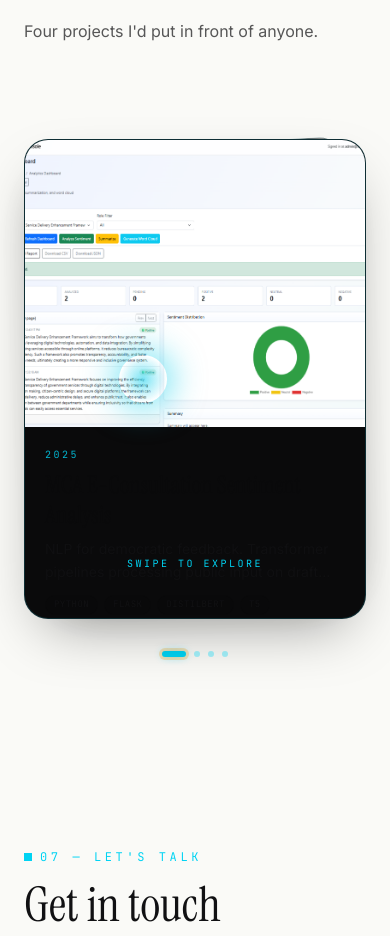
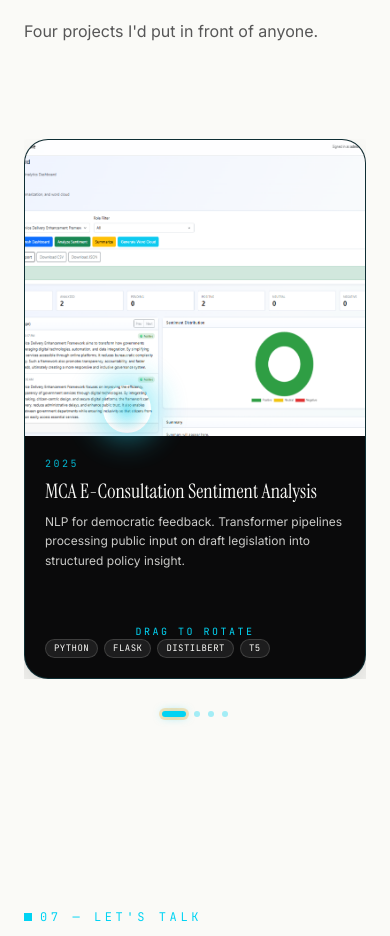
Before and after one commit to chirustark17/CHIRAG_PORTFOLIO, a React (Vite) app: page / in a window 390 px wide. Shown: the part 9620-10556 px from the top of the page. Built offline with nearby package versions, Linux system fonts and the light colour scheme.

Commit message:
Mobile Featured: flat orbit carousel + reel slide 4 title fix
Co-Authored-By: Claude Sonnet 4.6 <noreply@anthropic.com>

```diff
--- a/src/components/ReelSlideViewport.jsx
+++ b/src/components/ReelSlideViewport.jsx
@@ -395,7 +395,7 @@ export function ReelSlideViewport({ currentSlide, direction }) {
           animate={variants.animate}
           exit={variants.exit}
           transition={variants.transition}
-          className="absolute inset-0 flex items-center justify-center p-6 md:p-12 lg:p-16 overflow-y-auto"
+          className="absolute inset-0 flex items-center justify-center px-6 md:px-12 lg:px-16 py-20 md:py-16 lg:py-20 overflow-y-auto"
         >
           <SlideRenderer slide={currentSlide} />
         </motion.div>
--- a/src/components/mobile/SelectedWorkMobile.jsx
+++ b/src/components/mobile/SelectedWorkMobile.jsx
@@ -1,63 +1,32 @@
 import { useState, useEffect, useRef } from 'react'
-import {
-  motion,
-  useMotionValue,
-  useTransform,
-  animate,
-} from 'framer-motion'
+import { motion, AnimatePresence, useMotionValue, useTransform, animate } from 'framer-motion'
 import showcase from '../../data/showcase'
 import { SectionHeading } from '../SectionHeading'
 import { usePrefersReducedMotion } from '../../hooks/usePrefersReducedMotion'
 
-function CardVisual({ item, compact = false }) {
+// ─── CardVisual ────────────────────────────────────────────────────────────────
+// Self-contained dark-tone card surface (ink-950 light / bone-50 dark) so the
+// card always reads as a cinematic poster regardless of page theme.
+function CardVisual({ item, active }) {
   const [imageFailed, setImageFailed] = useState(false)
-
-  if (compact) {
-    return (
-      <article
-        className="w-full h-full rounded-3xl overflow-hidden relative bg-ink-950 dark:bg-bone-50 border"
-        style={{
-          borderColor: 'rgba(34,211,238,0.18)',
-          boxShadow: '0 24px 60px -20px rgba(0,0,0,0.4)',
-        }}
-      >
-        <div className="w-full h-full overflow-hidden bg-ink-950/6">
-          {!imageFailed && item.image ? (
-            <img
-              src={item.image}
-              alt=""
-              aria-hidden="true"
-              className="w-full h-full object-cover"
-              loading="lazy"
-              decoding="async"
-              onError={() => setImageFailed(true)}
-            />
-          ) : (
-            <div
-              className="w-full h-full flex items-center justify-center font-serif text-2xl text-bone-50/70"
-              style={{
-                background: 'linear-gradient(135deg, rgba(34,211,238,0.18), rgba(124,58,237,0.18))',
-              }}
-            />
-          )}
-        </div>
-      </article>
-    )
-  }
 
   return (
     <article
-      className="w-full h-full rounded-3xl overflow-hidden relative border bg-ink-950 dark:bg-bone-50"
+      className={`w-full h-full rounded-3xl overflow-hidden flex flex-col border bg-ink-950 dark:bg-bone-50 ${active ? '' : 'pointer-events-none'}`}
       style={{
         borderColor: 'rgba(34,211,238,0.18)',
         boxShadow: '0 24px 60px -20px rgba(0,0,0,0.4)',
       }}
     >
-      <div className="relative w-full h-[60%] overflow-hidden bg-ink-950/[0.06]">
+      {/* Image area: top 55% */}
+      <div
+        className="relative w-full overflow-hidden"
+        style={{ flex: '0 0 55%', background: 'rgba(10,10,20,0.6)' }}
+      >
         {!imageFailed && item.image ? (
           <img
             src={item.image}
-            alt={item.title}
+            alt={active ? item.title : ''}
             className="w-full h-full object-cover"
             loading="lazy"
             decoding="async"
@@ -75,23 +44,25 @@ function CardVisual({ item, compact = false }) {
         )}
       </div>
 
-      <div className="p-5 flex flex-col gap-2">
+      {/* Content area: bottom 45% */}
+      <div className="flex-1 p-5 flex flex-col gap-2 overflow-hidden">
         <span className="font-mono text-[10px] uppercase tracking-[0.25em] text-cyan-400/85">
           {item.year || 'featured'}
         </span>
-        <h3 className="font-serif text-2xl leading-tight text-ink-950 dark:text-bone-50">
+        <h3 className="font-serif text-xl leading-tight text-bone-50 dark:text-ink-950">
           {item.title}
         </h3>
-        <p className="font-sans text-sm opacity-80 leading-relaxed line-clamp-2">
+        <p className="font-sans text-xs opacity-80 leading-relaxed line-clamp-3 text-bone-50 dark:text-ink-950">
           {item.subtitle}
         </p>
-        <div className="flex flex-wrap gap-1.5 mt-1">
+        <div className="flex flex-wrap gap-1.5 mt-auto">
           {(item.stack || []).slice(0, 4).map((tech) => (
             <span
               key={tech}
               className="font-mono text-[9px] uppercase tracking-wider px-2 py-0.5 rounded-full
-                         bg-ink-950/[0.06] dark:bg-bone-50/[0.06]
-                         border border-ink-950/[0.1] dark:border-bone-50/[0.12]"
+                         bg-bone-50/8 dark:bg-ink-950/6
+                         border border-bone-50/15 dark:border-ink-950/12
+                         text-bone-50 dark:text-ink-950"
             >
               {tech}
             </span>
@@ -102,46 +73,45 @@ function CardVisual({ item, compact = false }) {
   )
 }
 
-function BehindCard({ item, offset, reducedMotion }) {
-  const scale = offset === 1 ? 0.92 : 0.84
-  const yOffset = offset === 1 ? -14 : -24
-  const rotate = offset === 1 ? -3 : 3
-  const opacity = offset === 1 ? 0.6 : 0.3
-
-  const transition = reducedMotion
-    ? { duration: 0 }
-    : { type: 'spring', stiffness: 220, damping: 26 }
+// ─── PeekCard ──────────────────────────────────────────────────────────────────
+// Off-stage neighbour card that partially enters the frame during drag.
+function PeekCard({ item, side, dragX, containerWidth }) {
+  const x = useTransform(dragX, (dx) => {
+    const base = side === 'right' ? containerWidth : -containerWidth
+    return base + dx * 0.3
+  })
+  const opacity = useTransform(dragX, (dx) => {
+    if (side === 'right') return Math.min(1, Math.max(0, -dx / 80))
+    return Math.min(1, Math.max(0, dx / 80))
+  })
 
   return (
     <motion.div
-      initial={{ scale: scale * 0.92, y: yOffset - 8, opacity: 0 }}
-      animate={{ scale, y: yOffset, rotate, opacity }}
-      transition={transition}
-      className="absolute inset-0 mx-auto"
-      style={{ width: 'min(100%, 360px)' }}
-      aria-hidden="true"
+      className="absolute inset-0 pointer-events-none"
+      style={{ x, opacity, zIndex: 0 }}
+      aria-hidden
     >
-      <CardVisual item={item} compact={true} />
+      <CardVisual item={item} active={false} />
     </motion.div>
   )
 }
 
+// ─── SwipeHint ─────────────────────────────────────────────────────────────────
 function SwipeHint({ cycle }) {
   return (
     <motion.div
       key={cycle}
       aria-hidden
-      className="absolute inset-0 rounded-3xl pointer-events-none flex items-center justify-center"
+      className="absolute inset-0 rounded-3xl pointer-events-none flex items-center justify-center z-5"
     >
-      {/* Finger ghost: appears on right, slides left to hint swipe-left = next */}
       <motion.div
-        initial={{ x: -60, opacity: 0, scale: 0.8 }}
+        initial={{ x: -80, opacity: 0, scale: 0.7 }}
         animate={{
-          x: [60, 60, -60, -60, 60],
-          opacity: [0, 1, 1, 0, 0],
-          scale: [0.8, 1, 1, 0.8, 0.8],
+          x: [80, 80, -80, -80, 80],
+          opacity: [0, 0.9, 0.9, 0, 0],
+          scale: [0.7, 1, 1, 0.7, 0.7],
         }}
-        transition={{ duration: 2, times: [0, 0.15, 0.7, 0.85, 1], ease: 'easeInOut' }}
+        transition={{ duration: 2, times: [0, 0.18, 0.7, 0.85, 1], ease: 'easeInOut' }}
         className="w-12 h-12 rounded-full"
         style={{
           background: 'radial-gradient(circle, rgba(34,211,238,0.6), transparent 70%)',
@@ -150,153 +120,17 @@ function SwipeHint({ cycle }) {
       />
       <motion.span
         initial={{ opacity: 0, y: 10 }}
-        animate={{
-          opacity: [0, 1, 1, 0],
-          y: [10, 0, 0, 0],
-        }}
+        animate={{ opacity: [0, 1, 1, 0], y: [10, 0, 0, 0] }}
         transition={{ duration: 2, times: [0, 0.2, 0.7, 1] }}
-        className="absolute bottom-12 font-mono text-[10px] uppercase tracking-[0.25em] text-cyan-400"
+        className="absolute bottom-10 font-mono text-[10px] uppercase tracking-[0.25em] text-cyan-400"
       >
-        swipe to explore
+        drag to rotate
       </motion.span>
     </motion.div>
   )
 }
 
-function TopCard({
-  item, onSwipe, exitDirection, reducedMotion,
-  hintVisible, hintCycleCount, onInteraction,
-}) {
-  const x = useMotionValue(0)
-  const y = useMotionValue(0)
-  const isDraggingRef = useRef(false)
-
-  const rotate = useTransform(x, [-200, 0, 200], [-12, 0, 12])
-  const cardOpacity = useTransform(
-    [x, y],
-    ([latestX, latestY]) => {
-      const distance = Math.sqrt(latestX * latestX + latestY * latestY)
-      return Math.max(0, 1 - distance / 400)
-    }
-  )
-
-  const cyanTintOpacity = useTransform(x, [-150, 0], [0.45, 0])
-  const violetTintOpacity = useTransform(x, [0, 150], [0, 0.45])
-  const amberTintOpacity = useTransform(y, [-150, 0], [0.35, 0])
-  const edgeGlow = useTransform(x, [-150, 0, 150], [0.6, 0, 0.6])
-
-  useEffect(() => {
-    if (!exitDirection) return
-    const targetX = exitDirection === 'left' ? -window.innerWidth * 1.2
-                  : exitDirection === 'right' ? window.innerWidth * 1.2
-                  : 0
-    const targetY = exitDirection === 'up' ? -window.innerHeight * 0.8 : 0
-    animate(x, targetX, { duration: 0.38, ease: [0.22, 1, 0.36, 1] })
-    animate(y, targetY, { duration: 0.38, ease: [0.22, 1, 0.36, 1] })
-  }, [exitDirection, x, y])
-
-  const SWIPE_DISTANCE = 100
-  const SWIPE_VELOCITY = 500
-
-  const handleDragStart = () => {
-    isDraggingRef.current = true
-    onInteraction()
-  }
-
-  const handleDragEnd = (_event, info) => {
-    isDraggingRef.current = false
-    const dx = info.offset.x
-    const dy = info.offset.y
-    const vx = info.velocity.x
-    const vy = info.velocity.y
-
-    const horizontalCommit = Math.abs(dx) > SWIPE_DISTANCE || Math.abs(vx) > SWIPE_VELOCITY
-    const verticalUpCommit = dy < -SWIPE_DISTANCE || vy < -SWIPE_VELOCITY
-
-    if (verticalUpCommit && Math.abs(dy) > Math.abs(dx) * 1.2) {
-      onSwipe('next')
-      return
-    }
-
-    if (horizontalCommit && Math.abs(dx) > Math.abs(dy) * 1.2) {
-      if (dx < 0) onSwipe('next')
-      else onSwipe('prev')
-      return
-    }
-
-    animate(x, 0, { type: 'spring', stiffness: 380, damping: 26 })
-    animate(y, 0, { type: 'spring', stiffness: 380, damping: 26 })
-  }
-
-  return (
-    <motion.div
-      drag={reducedMotion ? false : true}
-      dragElastic={0.25}
-      dragMomentum={false}
-      onDragStart={handleDragStart}
-      onDragEnd={handleDragEnd}
-      whileTap={reducedMotion ? {} : { scale: 1.02 }}
-      style={{
-        x, y, rotate, opacity: cardOpacity,
-        width: 'min(100%, 360px)',
-        touchAction: 'none',
-      }}
-      className="absolute inset-0 mx-auto cursor-grab active:cursor-grabbing"
-      aria-label={`${item.title} — swipe to see more`}
-      role="group"
-    >
-      <div className="relative w-full h-full">
-        <CardVisual item={item} />
-
-        {/* Cyan tint — swipe left (next) */}
-        <motion.div
-          aria-hidden
-          className="absolute inset-0 rounded-3xl pointer-events-none"
-          style={{
-            opacity: reducedMotion ? 0 : cyanTintOpacity,
-            background: 'linear-gradient(135deg, rgba(34,211,238,0.4), transparent 70%)',
-            mixBlendMode: 'screen',
-          }}
-        />
-        {/* Violet tint — swipe right (prev) */}
-        <motion.div
-          aria-hidden
-          className="absolute inset-0 rounded-3xl pointer-events-none"
-          style={{
-            opacity: reducedMotion ? 0 : violetTintOpacity,
-            background: 'linear-gradient(225deg, rgba(124,58,237,0.4), transparent 70%)',
-            mixBlendMode: 'screen',
-          }}
-        />
-        {/* Amber tint — swipe up (next alt) */}
-        <motion.div
-          aria-hidden
-          className="absolute inset-0 rounded-3xl pointer-events-none"
-          style={{
-            opacity: reducedMotion ? 0 : amberTintOpacity,
-            background: 'linear-gradient(0deg, rgba(245,158,11,0.35), transparent 70%)',
-            mixBlendMode: 'screen',
-          }}
-        />
-        {/* Edge glow halo */}
-        <motion.div
-          aria-hidden
-          className="absolute -inset-2 rounded-3xl pointer-events-none"
-          style={{
-            opacity: reducedMotion ? 0 : edgeGlow,
-            boxShadow: '0 0 40px 8px rgba(34,211,238,0.4)',
-            filter: 'blur(8px)',
-          }}
-        />
-
-        {hintVisible && !reducedMotion && (
-          <SwipeHint cycle={hintCycleCount} />
-        )}
-      </div>
-    </motion.div>
-  )
-}
-
+// ─── PipIndicator ──────────────────────────────────────────────────────────────
 function PipIndicator({ total, active }) {
   return (
     <div
@@ -310,10 +144,7 @@ function PipIndicator({ total, active }) {
           <motion.span
             key={i}
             aria-hidden
-            animate={{
-              width: isActive ? 24 : 6,
-              opacity: isActive ? 1 : 0.35,
-            }}
+            animate={{ width: isActive ? 24 : 6, opacity: isActive ? 1 : 0.35 }}
             transition={{ duration: 0.4, ease: [0.22, 1, 0.36, 1] }}
             className="h-1.5 rounded-full bg-cyan-400 block"
             style={isActive ? {
@@ -326,16 +157,137 @@ function PipIndicator({ total, active }) {
   )
 }
 
+// ─── Stage ────────────────────────────────────────────────────────────────────
+// AnimatePresence manages the center-card enter/exit transitions.
+// dragX (updated via onDrag) drives the peek cards' positions separately.
+function Stage({
+  showcase, activeIndex, dragX, onNext, onPrev,
+  dismissHint, reducedMotion, hintVisible, hintCycleCount,
+}) {
+  const total = showcase.length
+  const containerRef = useRef(null)
+  const [containerWidth, setContainerWidth] = useState(380)
+  const [commitDir, setCommitDir] = useState('left') // 'left' = next, 'right' = prev
+
+  useEffect(() => {
+    const el = containerRef.current
+    if (!el) return
+    const ro = new ResizeObserver(([entry]) => setContainerWidth(entry.contentRect.width))
+    ro.observe(el)
+    return () => ro.disconnect()
+  }, [])
+
+  const SWIPE_DISTANCE = 60
+  const SWIPE_VELOCITY = 400
+
+  const handleDragEnd = (_, info) => {
+    dismissHint()
+    dragX.set(0)
+    const dx = info.offset.x
+    const vx = info.velocity.x
+    const isHorizontal = Math.abs(dx) > Math.abs(info.offset.y) * 1.2
+    const isCommit = isHorizontal && (Math.abs(dx) > SWIPE_DISTANCE || Math.abs(vx) > SWIPE_VELOCITY)
+    if (isCommit) {
+      if (dx < 0) { setCommitDir('left'); onNext() }
+      else { setCommitDir('right'); onPrev() }
+    } else {
+      // snap-back handled automatically by dragConstraints spring
+    }
+  }
+
+  const slideVariants = {
+    enter: (dir) => ({
+      x: dir === 'left' ? '100%' : '-100%',
+      opacity: 0,
+    }),
+    center: {
+      x: 0,
+      opacity: 1,
+      transition: { type: 'spring', stiffness: 280, damping: 30 },
+    },
+    exit: (dir) => ({
+      x: dir === 'left' ? '-100%' : '100%',
+      opacity: 0,
+      transition: { duration: 0.22, ease: 'easeIn' },
+    }),
+  }
+
+  const prevIdx = (activeIndex - 1 + total) % total
+  const nextIdx = (activeIndex + 1) % total
+
+  return (
+    <div
+      ref={containerRef}
+      className="relative w-full mx-auto overflow-hidden"
+      style={{ height: 'min(70vh, 540px)', maxWidth: '380px', touchAction: 'pan-y' }}
+      aria-label="Featured projects rotating carousel"
+      aria-roledescription="carousel"
+      tabIndex={0}
+      onKeyDown={(e) => {
+        if (e.key === 'ArrowLeft') { e.preventDefault(); setCommitDir('right'); onPrev() }
+        if (e.key === 'ArrowRight') { e.preventDefault(); setCommitDir('left'); onNext() }
+      }}
+    >
+      {/* Peek cards (hidden off-stage, revealed during drag) */}
+      {!reducedMotion && (
+        <>
+          <PeekCard
+            item={showcase[prevIdx]}
+            side="left"
+            dragX={dragX}
+            containerWidth={containerWidth}
+          />
+          <PeekCard
+            item={showcase[nextIdx]}
+            side="right"
+            dragX={dragX}
+            containerWidth={containerWidth}
+          />
+        </>
+      )}
+
+      {/* Center card with enter/exit animation */}
+      <AnimatePresence initial={false} custom={commitDir}>
+        <motion.div
+          key={activeIndex}
+          custom={commitDir}
+          variants={reducedMotion ? {} : slideVariants}
+          initial={reducedMotion ? false : 'enter'}
+          animate={reducedMotion ? {} : 'center'}
+          exit={reducedMotion ? {} : 'exit'}
+          drag={reducedMotion ? false : 'x'}
+          dragConstraints={{ left: 0, right: 0 }}
+          dragElastic={0.18}
+          dragMomentum={false}
+          className="absolute inset-0 cursor-grab active:cursor-grabbing"
+          style={{ touchAction: 'none', zIndex: 1 }}
+          onDrag={(_, info) => dragX.set(info.offset.x)}
+          onDragStart={dismissHint}
+          onDragEnd={handleDragEnd}
+          aria-label={`${showcase[activeIndex].title} — drag to see more`}
+          role="group"
+        >
+          <CardVisual item={showcase[activeIndex]} active={true} />
+        </motion.div>
+      </AnimatePresence>
+
+      {hintVisible && !reducedMotion && <SwipeHint cycle={hintCycleCount} />}
+    </div>
+  )
+}
+
+// ─── SelectedWorkMobile ────────────────────────────────────────────────────────
 export default function SelectedWorkMobile() {
   const [activeIndex, setActiveIndex] = useState(0)
-  const [exitDirection, setExitDirection] = useState(null)
   const [hintVisible, setHintVisible] = useState(false)
   const [hintCycleCount, setHintCycleCount] = useState(0)
   const reducedMotion = usePrefersReducedMotion()
+  const dragX = useMotionValue(0)
+  const total = showcase.length
 
   useEffect(() => {
     try {
-      if (localStorage.getItem('selectedWorkHintDismissed') === 'true') return
+      if (localStorage.getItem('orbitHintDismissed') === 'true') return
     } catch {}
     const t = setTimeout(() => setHintVisible(true), 800)
     return () => clearTimeout(t)
@@ -343,39 +295,18 @@ export default function SelectedWorkMobile() {
 
   useEffect(() => {
     if (!hintVisible) return
-    if (hintCycleCount >= 3) {
-      setHintVisible(false)
-      return
-    }
-    const t = setTimeout(() => {
-      setHintCycleCount(c => c + 1)
-    }, 2400)
+    if (hintCycleCount >= 3) { setHintVisible(false); return }
+    const t = setTimeout(() => setHintCycleCount(c => c + 1), 2400)
     return () => clearTimeout(t)
   }, [hintVisible, hintCycleCount])
 
   const dismissHint = () => {
     setHintVisible(false)
-    try { localStorage.setItem('selectedWorkHintDismissed', 'true') } catch {}
+    try { localStorage.setItem('orbitHintDismissed', 'true') } catch {}
   }
 
-  const advance = (direction) => {
-    dismissHint()
-    setExitDirection(direction === 'next' ? 'left' : 'right')
-    setTimeout(() => {
-      setActiveIndex(prev =>
-        direction === 'next'
-          ? (prev + 1) % showcase.length
-          : (prev - 1 + showcase.length) % showcase.length
-      )
-      setExitDirection(null)
-    }, 380)
-  }
-
-  const visibleCards = [0, 1, 2].map((offset) => ({
-    item: showcase[(activeIndex + offset) % showcase.length],
-    offset,
-    key: `${(activeIndex + offset) % showcase.length}-${activeIndex}`,
-  }))
+  const goNext = () => { dismissHint(); setActiveIndex(i => (i + 1) % total) }
+  const goPrev = () => { dismissHint(); setActiveIndex(i => (i - 1 + total) % total) }
 
   return (
     <section
@@ -391,54 +322,35 @@ export default function SelectedWorkMobile() {
         id="selected-work-heading-mobile"
       />
 
-      <div
-        className="relative w-full h-[480px] flex items-center justify-center"
-        style={{ touchAction: 'pan-y' }}
-        aria-label="Featured projects swipe deck"
-        aria-roledescription="carousel"
-        tabIndex={0}
-        onKeyDown={(e) => {
-          if (e.key === 'ArrowLeft') advance('prev')
-          if (e.key === 'ArrowRight') advance('next')
-        }}
-      >
-        {/* Behind cards rendered first so top card is on top in DOM */}
-        {visibleCards.slice().reverse().map((card) =>
-          card.offset === 0 ? (
-            <TopCard
-              key={card.key}
-              item={card.item}
-              onSwipe={advance}
-              exitDirection={exitDirection}
-              reducedMotion={reducedMotion}
-              hintVisible={hintVisible}
-              hintCycleCount={hintCycleCount}
-              onInteraction={dismissHint}
-            />
-          ) : (
-            <BehindCard
-              key={card.key}
-              item={card.item}
-              offset={card.offset}
-              reducedMotion={reducedMotion}
-            />
-          )
-        )}
-      </div>
+      <Stage
+        showcase={showcase}
+        activeIndex={activeIndex}
+        dragX={dragX}
+        onNext={goNext}
+        onPrev={goPrev}
+        dismissHint={dismissHint}
+        reducedMotion={reducedMotion}
+        hintVisible={hintVisible}
+        hintCycleCount={hintCycleCount}
+      />
 
-      <PipIndicator total={showcase.length} active={activeIndex} />
+      <PipIndicator total={total} active={activeIndex} />
 
       {reducedMotion && (
         <div className="flex justify-center gap-3 mt-2">
           <button
-            onClick={() => advance('prev')}
-            className="font-mono text-xs uppercase tracking-wider px-4 py-2 rounded-full border border-current/30"
+            onClick={goPrev}
+            className="font-mono text-xs uppercase tracking-wider px-4 py-2
+                       rounded-full border border-current/30
+                       hover:border-cyan-400 hover:text-cyan-400 transition"
           >
             Previous
           </button>
           <button
-            onClick={() => advance('next')}
-            className="font-mono text-xs uppercase tracking-wider px-4 py-2 rounded-full border border-current/30"
+            onClick={goNext}
+            className="font-mono text-xs uppercase tracking-wider px-4 py-2
+                       rounded-full border border-current/30
+                       hover:border-cyan-400 hover:text-cyan-400 transition"
           >
             Next
           </button>
```
